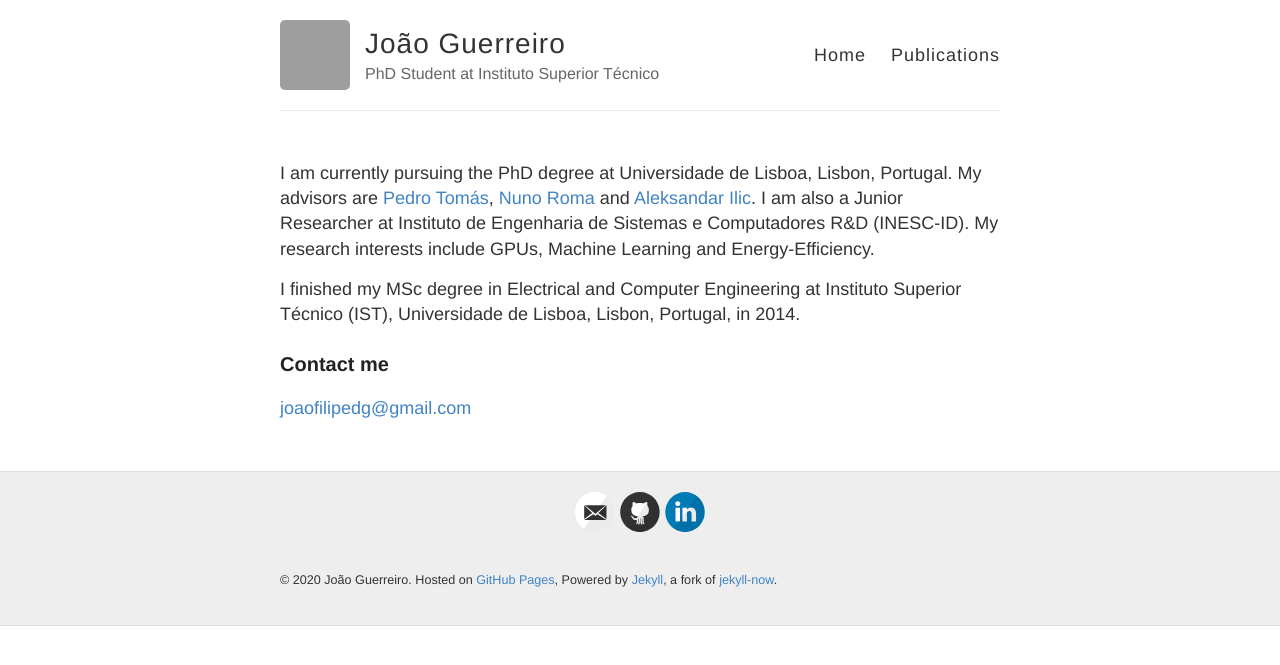
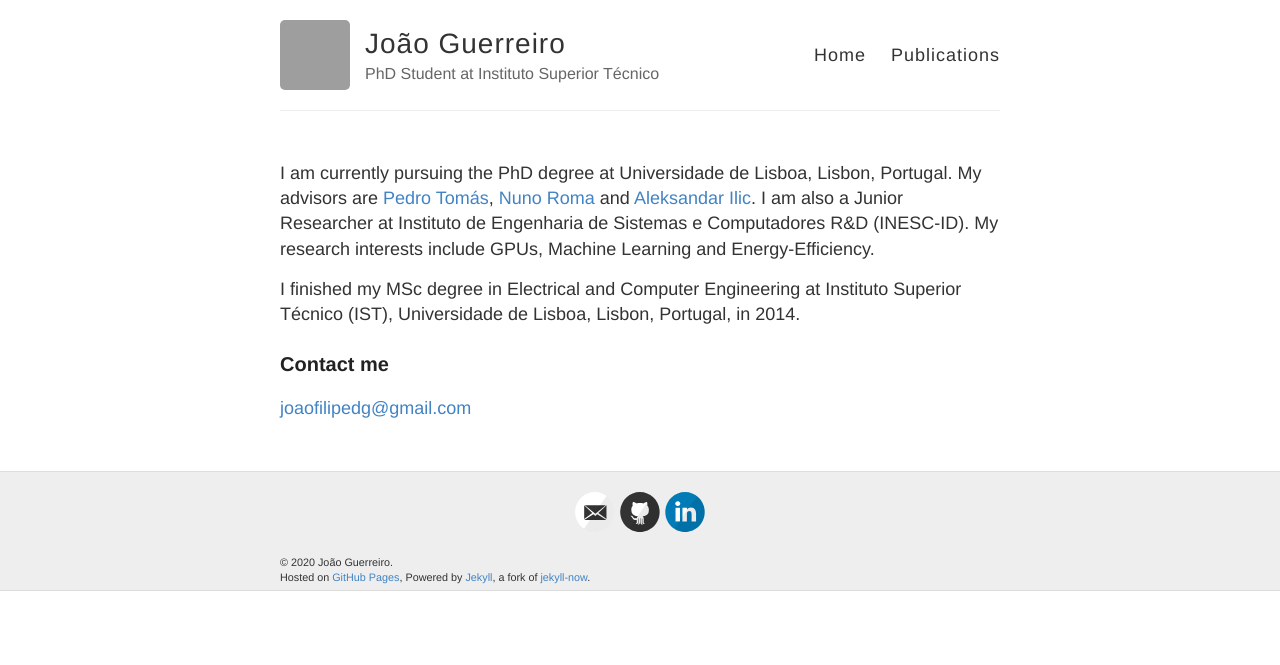
Before and after one commit to joaofilipedg/joaofilipedg.github.io, a Jekyll site: the page built from index.md, in a window 1280 px wide. Shown: the top 665 px of the page. Built offline with Jekyll 4.4.1, drawn with Linux system fonts in a browser that asks for light colours; grey boxes are pictures that could not be loaded.

Commit message:
Fix in footer

```diff
--- a/_layouts/default.html
+++ b/_layouts/default.html
@@ -42,9 +42,11 @@
       <div class="container">
         <footer class="footer">
           {% include svg-icons.html %}
-          <div align="left" style="font-size:70%">
+          <!-- <div align="left" style="font-size:60%"> -->
+          <div class="site-footer-copyrights">
             <br>
-            <p>© 2020 João Guerreiro. Hosted on <a href="https://pages.github.com/" rel="nofollow">GitHub Pages</a>, Powered by <a href="http://jekyllrb.com" rel="nofollow">Jekyll</a>, a fork of <a href="https://github.com/barryclark/jekyll-now">jekyll-now</a>.</p>
+            © 2020 João Guerreiro.<br>
+            Hosted on <a href="https://pages.github.com/" rel="nofollow">GitHub Pages</a>, Powered by <a href="http://jekyllrb.com" rel="nofollow">Jekyll</a>, a fork of <a href="https://github.com/barryclark/jekyll-now">jekyll-now</a>.
           </div>
         </footer>
       </div>
--- a/style.scss
+++ b/style.scss
@@ -210,6 +210,12 @@
   }
 }
 
+.site-footer-copyrights {
+  margin: 0;
+  font-size: 60%;
+  text-align: left;
+}
+
 nav {
   float: right;
   margin-top: 23px; // @TODO: Vertically middle align
@@ -279,7 +285,7 @@
 }
 
 footer {
-  padding: 20px 0;
+  padding: 20px 0 5px 0;
   text-align: center;
 }
 
```
